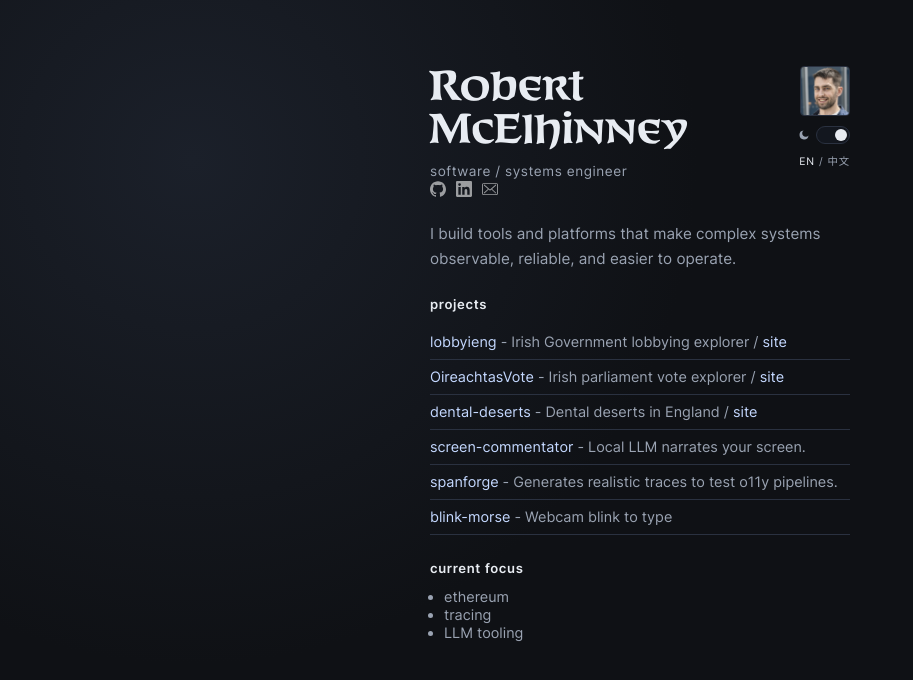
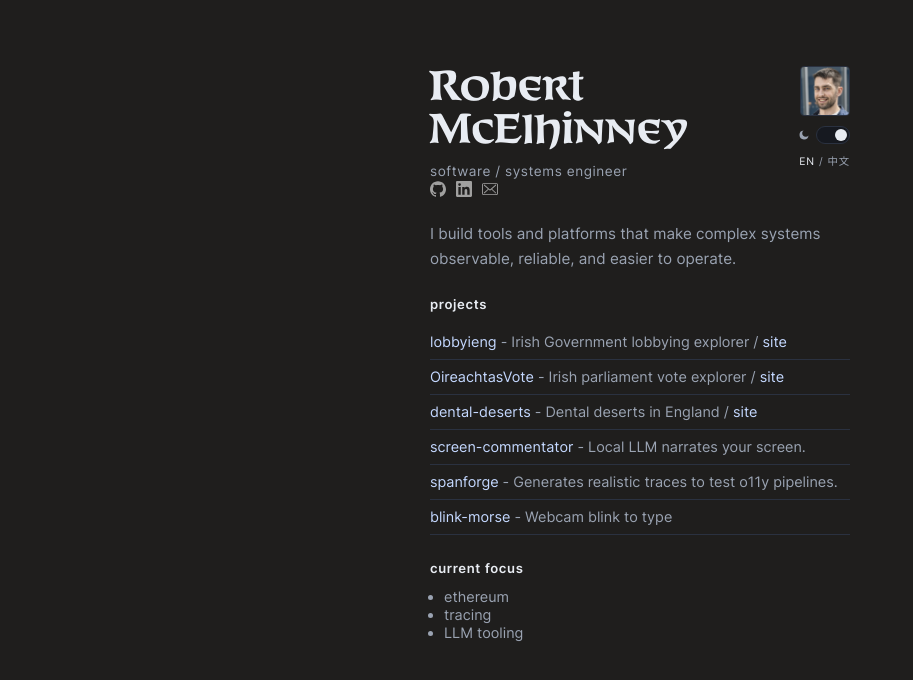
Before and after one commit to robmcelhinney/robmcelhinney.github.io, a React (Vite) app: page / in a window 1280 px wide. Shown: the top 680 px of the page, without its empty margins (0-913 px from the left). Built offline with nearby package versions, Linux system fonts and the light colour scheme.

Commit message:
dark mode: change colour & remove glow

```diff
--- a/src/components/App.js
+++ b/src/components/App.js
@@ -84,11 +84,6 @@ const content = {
 function App() {
     const [theme, setTheme] = useState("dark")
     const [language, setLanguage] = useState("en")
-    const [cursorGlow, setCursorGlow] = useState({
-        x: 0,
-        y: 0,
-        active: false,
-    })
 
     useEffect(() => {
         const savedTheme = window.localStorage.getItem("theme")
@@ -132,35 +127,8 @@ function App() {
         setTheme((prevTheme) => (prevTheme === "dark" ? "light" : "dark"))
     }
 
-    const handleMouseMove = (event) => {
-        if (theme !== "dark") {
-            return
-        }
-        setCursorGlow({
-            x: event.clientX,
-            y: event.clientY,
-            active: true,
-        })
-    }
-
-    const handleMouseLeave = () => {
-        setCursorGlow((prevGlow) => ({
-            ...prevGlow,
-            active: false,
-        }))
-    }
-
     return (
-        <div
-            className="site-shell"
-            onMouseMove={handleMouseMove}
-            onMouseLeave={handleMouseLeave}
-            style={{
-                "--spot-x": `${cursorGlow.x}px`,
-                "--spot-y": `${cursorGlow.y}px`,
-                "--spot-opacity": theme === "dark" && cursorGlow.active ? 1 : 0,
-            }}
-        >
+        <div className="site-shell">
             <main className="site-main">
                 <Header
                     theme={theme}
--- a/src/css/style.css
+++ b/src/css/style.css
@@ -32,7 +32,7 @@
 }
 
 :root[data-theme="dark"] {
-    --bg: #0f1115;
+    --bg: #1f1e1d;
     --surface: #141821;
     --text: #e8ecf2;
     --muted: #9aa3b2;
@@ -49,7 +49,7 @@ body,
 }
 
 body {
-    background: radial-gradient(circle at 15% 20%, #1b202a 0%, var(--bg) 40%);
+    background: var(--bg);
     color: var(--text);
     font-family: "Inter", "Segoe UI", sans-serif;
     -webkit-font-smoothing: antialiased;
@@ -65,22 +65,6 @@ body {
     padding: 60px 20px;
     position: relative;
     isolation: isolate;
-}
-
-.site-shell::before {
-    content: "";
-    position: fixed;
-    inset: 0;
-    pointer-events: none;
-    z-index: 0;
-    opacity: var(--spot-opacity, 0);
-    background: radial-gradient(
-        260px circle at var(--spot-x, 50%) var(--spot-y, 50%),
-        rgba(114, 145, 255, 0.045) 0%,
-        rgba(78, 107, 202, 0.0225) 26%,
-        rgba(15, 17, 21, 0) 58%
-    );
-    transition: opacity 0.2s ease;
 }
 
 .site-main {
```
